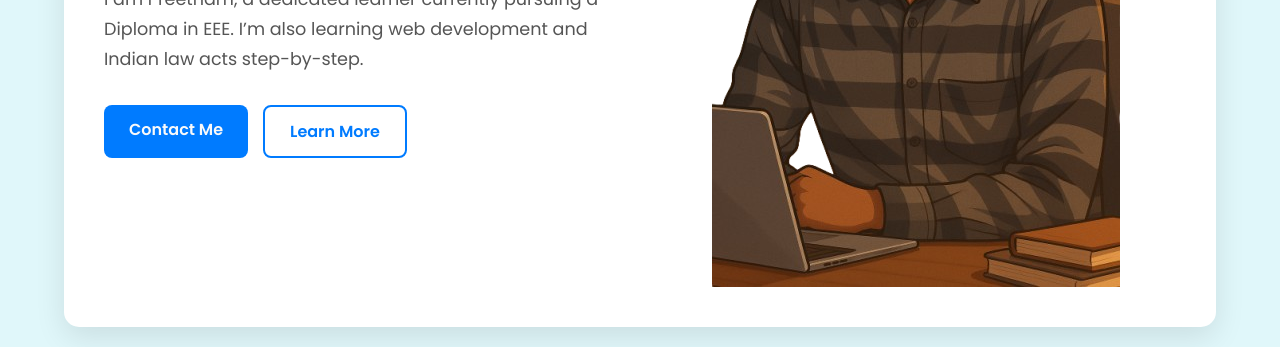
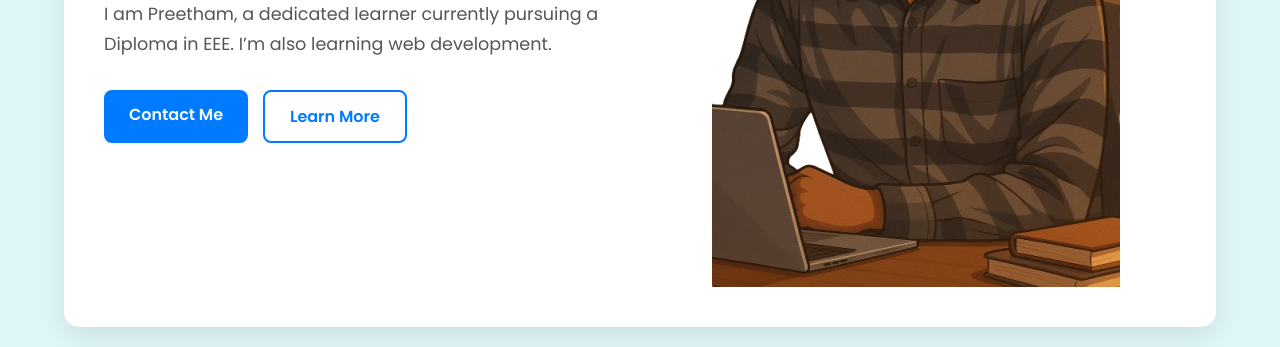
Before and after one commit to preethambkannada/My-website, a plain HTML site: page index.html in a window 1280 px wide. Shown: the part 469-816 px from the top of the page. Drawn offline with Linux system fonts and the light colour scheme.

Commit message:
Update index.html

```diff
--- a/index.html
+++ b/index.html
@@ -284,7 +284,7 @@
         <main class="content-section" id="home">
             <div class="text-content">
                 <h1>WELCOME TO PREETHAM'S PERSONAL WEBPAGE</h1>
-                <p>I am Preetham, a dedicated learner currently pursuing a Diploma in EEE. I’m also learning web development and Indian law acts step-by-step.</p>
+                <p>I am Preetham, a dedicated learner currently pursuing a Diploma in EEE. I’m also learning web development.</p>
                 <div class="buttons">
                     <a href="mailto:preethamb330@gmail.com" class="btn try-now">Contact Me</a>
                     <a href="#education" class="btn learn-more">Learn More</a>
```
